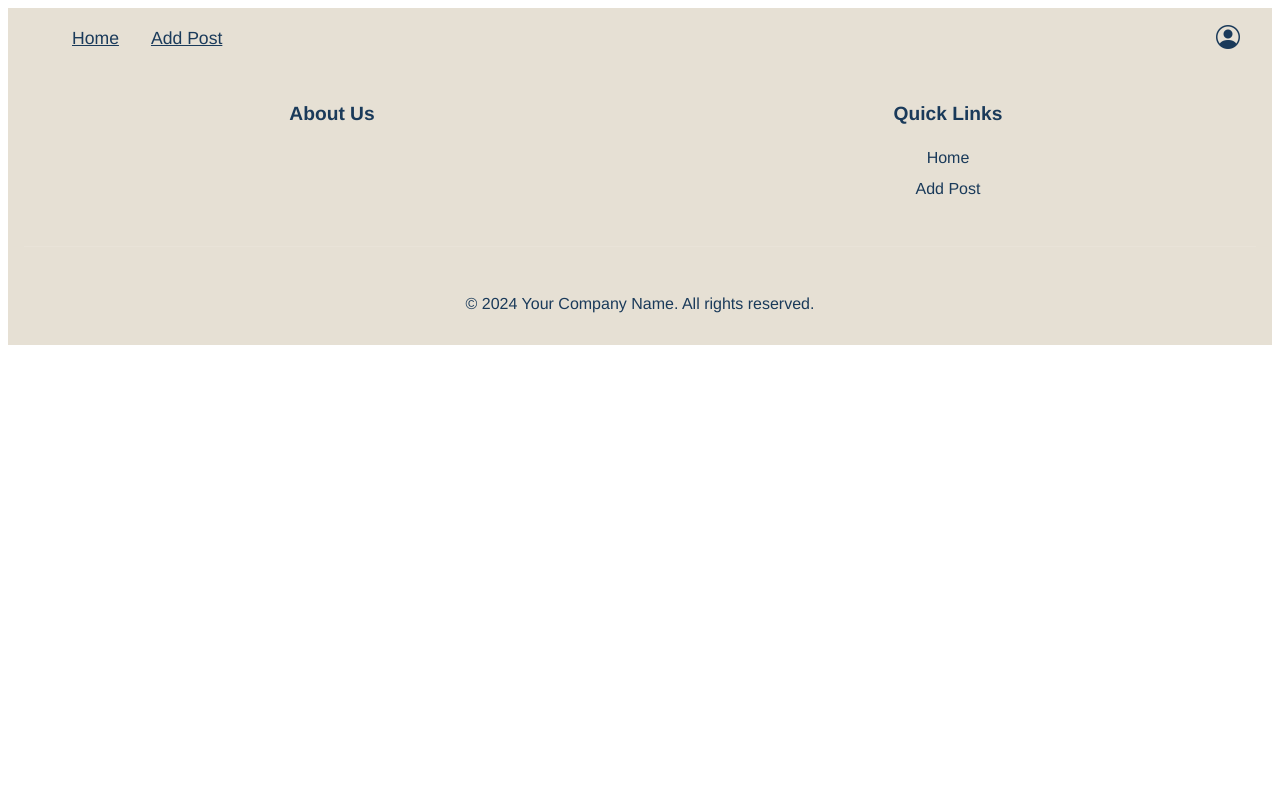
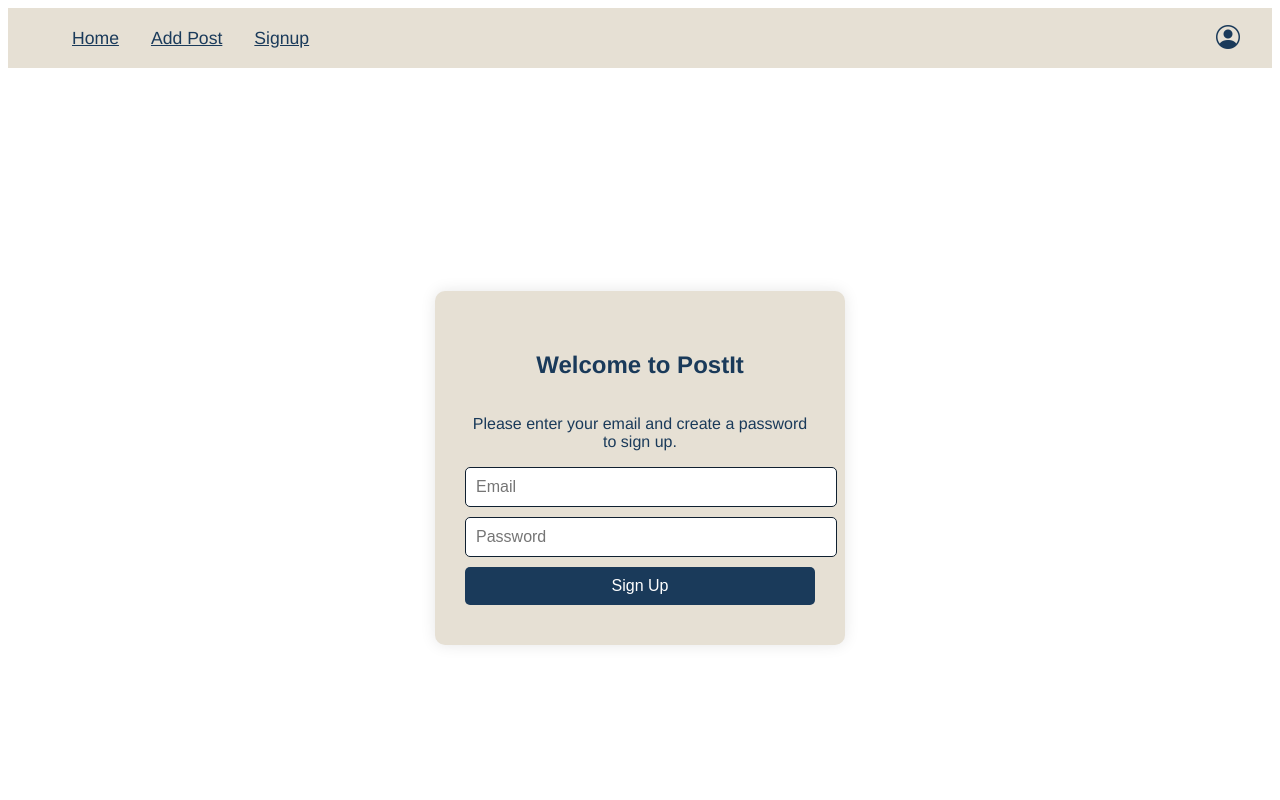
Before and after one commit to k6ivupuu/AUgroup, a Vue app: page /signup in a window 1280 px wide. Shown: the top 800 px of the page. Built offline with nearby package versions, Linux system fonts and the light colour scheme.

Commit message:
Adding functionality to the signup page, changing the header and router to accomodate.

```diff
--- a/src/components/Header.vue
+++ b/src/components/Header.vue
@@ -4,6 +4,7 @@
       <ul>
         <li><router-link to="/">Home</router-link></li>
         <li><router-link to="/addPost">Add Post</router-link></li>
+        <li><router-link to="/signup">Signup</router-link></li>
       </ul>
       <div class="login-container" @click="handleLoginClick">
         <i class="bi-person-circle"></i>
--- a/src/router/index.js
+++ b/src/router/index.js
@@ -10,7 +10,7 @@ const routes = [
         component: HomePage
     },
     {
-        path: "/login",
+        path: "/signup",
         name: "Sign Up",
         component: SignUp
     },
--- a/src/views/SignUp.vue
+++ b/src/views/SignUp.vue
@@ -1,10 +1,34 @@
 <!-- src/views/HomePage.vue -->
 
 <template>
-  <div>
-    <h1>Signup functionality to this page</h1>
+  <div class="signup-page">
     <div class="content">
-      <p>This is content placeholder</p>
+      <div class="flex-container">
+        <div class="column"></div>
+        <div class="signup-box">
+          <h2>Welcome to PostIt</h2>
+          <p>Please enter your email and create a password to sign up.</p>
+          <form @submit.prevent="handleSignup">
+            <input
+              type="email"
+              v-model="email"
+              class="input-field"
+              placeholder="Email"
+              required
+            />
+            <input
+              type="password"
+              v-model="password"
+              class="input-field"
+              placeholder="Password"
+              required
+            />
+            <p v-if="errorMessage" class="error-message">{{ errorMessage }}</p>
+            <button type="submit" id="signup-button">Sign Up</button>
+          </form>
+        </div>
+        <div class="column"></div>
+      </div>
     </div>
   </div>
 </template>
@@ -15,10 +39,44 @@ export default {
   components: {},
   data() {
     return {
-      message: "Hello World!"
-    }
+      email: "",
+      password: "",
+      errorMessage: "",
+    };
   },
-  methods: {}
+  methods: {
+    handleSignup() {
+      this.errorMessage = "";
+      const validationErrors = this.validatePassword(this.password);
+      if (validationErrors.length > 0) {
+        this.errorMessage = `The password is not valid for these given reasons =  ${validationErrors.join(", ")}`;
+      } else {
+        alert("Signup Successful!");
+      }
+    },
+    validatePassword(password) {
+      const errors = [];
+      if (password.length < 8 || password.length > 15) {
+        errors.push("Must be 8-15 characters long");
+      }
+      if (!/[A-Z]/.test(password)) {
+        errors.push("Must include at least one uppercase letter");
+      }
+      if (!/[a-z].*[a-z]/.test(password)) {
+        errors.push("Must include at least two lowercase letters");
+      }
+      if (!/\d/.test(password)) {
+        errors.push("Must include at least one numeric value");
+      }
+      if (!/_/.test(password)) {
+        errors.push("Must include the character '_'");
+      }
+      if (!/^[A-Z]/.test(password)) {
+        errors.push("Must start with an uppercase letter");
+      }
+      return errors;
+    },
+  }
 }
 </script>
 
@@ -28,5 +86,66 @@ export default {
   display: flex;
   flex: 1;
 }
+.signup-page {
+  display: flex;
+  flex-direction: column;
+  min-height: 100vh;
+  margin: 0;
+}
+.flex-container {
+  display: flex;
+  flex-direction: row;
+  max-width: 1800px;
+  margin: 0 auto;
+  padding: 0;
+  width: 90%;
+  align-items: center;
+}
+
+.column {
+  flex: 1;
+  padding: 10px;
+  width: 90%;
+}
+
+.signup-box {
+  display: flex;
+  flex-direction: column;
+  justify-content: center;
+  align-items: center;
+  background-color: var(--complement);
+  border-radius: 10px;
+  padding: 40px 30px;
+  box-shadow: 0px 0px 15px rgba(0, 0, 0, 0.1);
+  width: 350px;
+  max-width: 90%;
+  text-align: center;
+}
+
+.input-field {
+  width: 100%;
+  margin-bottom: 10px;
+  padding: 10px;
+  font-size: 16px;
+  border: 1px solid var(--main-darker);
+  border-radius: 5px;
+}
+
+.error-message {
+  color: var(--red-dark);
+  font-size: 0.9rem;
+  margin-bottom: 10px;
+}
+
+#signup-button {
+  width: 100%;
+  padding: 10px;
+  background-color: var(--main-dark);
+  color: white;
+  border: none;
+  border-radius: 5px;
+  font-size: 16px;
+  cursor: pointer;
+}
 
 </style>
```
Also changed, not shown: 1 other file (tests, documents, lock files or other folders).
